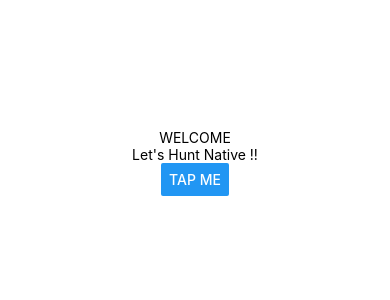
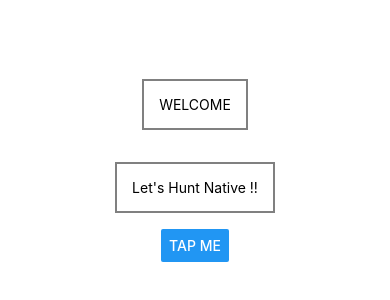
Before and after one commit to maniplek/mobile-app-development, a React Native app: screen / in a window 390 px wide. Shown: the part 260-560 px from the top of the page. Built offline with nearby package versions, Linux system fonts and the light colour scheme.

Commit message:
adding inline style and using stylesheet

```diff
--- a/App.js
+++ b/App.js
@@ -4,8 +4,10 @@ import { Button, StyleSheet, Text, View } from 'react-native';
 export default function App() {
   return (
     <View style={styles.container}>
-      <Text>WELCOME</Text>
-      <Text>Let's Hunt Native !!</Text>
+      <View>
+          <Text style={styles.dummyText}>WELCOME</Text>
+      </View>
+      <Text style={styles.dummyText}>Let's Hunt Native !!</Text>
       <Button title='Tap me'/>
     </View>
   );
@@ -18,4 +20,10 @@ const styles = StyleSheet.create({
     alignItems:'center',
     justifyContent: 'center',
   },
+  dummyText:{
+    margin:16,
+    padding: 15,
+    borderWidth:2,
+    borderColor:'gray',
+  }
 });
```
